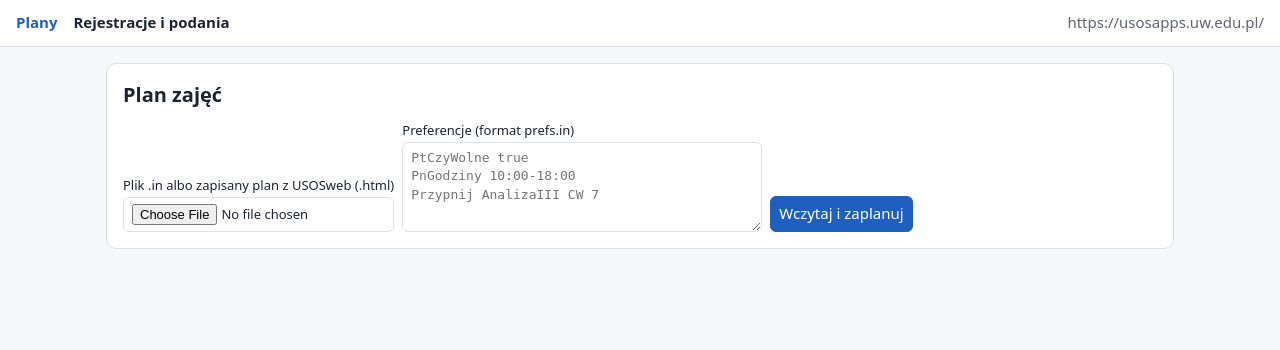
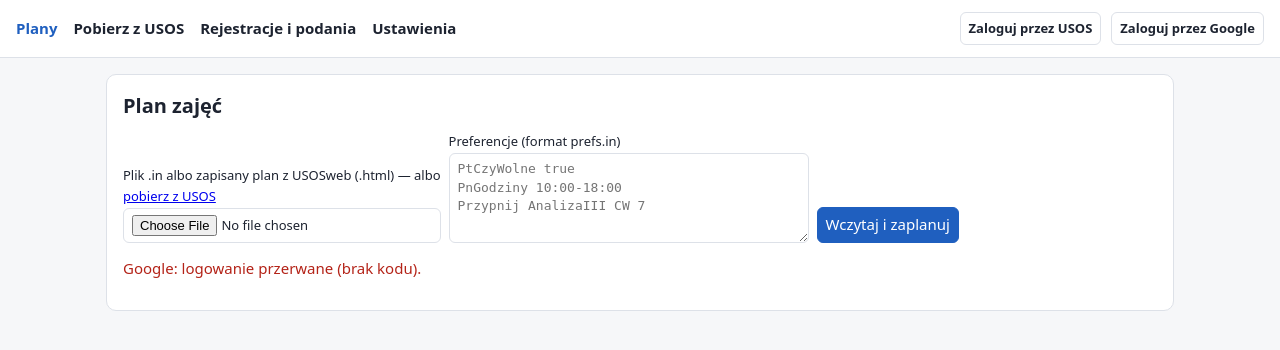
Before and after one commit to fdragowski480677/usos-planner, a FastAPI app: page / in a window 1280 px wide. Shown: the top 350 px of the page. Run offline with FastAPI, Linux system fonts and the light colour scheme.

Commit message:
GUI login with USOS and Google, settings page, fetch rounds from USOS
- header buttons: Zaloguj przez USOS (OAuth 1.0a callback flow) and Zaloguj przez Google
  (OAuth 2 redirect flow); logout links; logged-in user shown
- /settings: paste USOS consumer key, Google OAuth client JSON, semester dates,
  holidays, student data and SMTP; saved to config.yaml (0600)
- /usos: list my registration rounds, fetch a round or course codes, plan immediately
- calendar sync uses the stored Google login instead of a local-server flow
- 27 tests

Co-Authored-By: Claude Fable 5.1 <noreply@anthropic.com>

```diff
--- a/usos_planner/web/app.py
+++ b/usos_planner/web/app.py
@@ -5,6 +5,8 @@ Run with `usos-planner serve` and open http://127.0.0.1:8000.
 
 from __future__ import annotations
 
+import json
+from datetime import date, timedelta
 from pathlib import Path
 
 from fastapi import FastAPI, Form, Request, UploadFile
@@ -27,13 +29,262 @@ def create_app(cfg: Config | None = None) -> FastAPI:
     cfg = cfg or Config.load()
     app = FastAPI(title="usos-planner")
     store = CaseStore(cfg.data_dir / "cases.db")
-    state: dict = {"catalog": None, "plans": [], "source": None, "prefs": Preferences(), "errors": [], "notice": ""}
+    state: dict = {"catalog": None, "plans": [], "source": None, "prefs": Preferences(), "errors": [], "notice": "",
+                   "usos_request_token": None, "usos_user": "", "google_user": "", "google_flow_state": ""}
     app.state.cfg = cfg
     app.state.store = store
     app.state.planner = state
+    google_token = cfg.data_dir / "google_token.json"
+
+    # ----- auth helpers ---------------------------------------------------
+    def usos_client():
+        from ..usos.client import UsosClient
+
+        return UsosClient(cfg.usos, cfg.data_dir / "usos_token.json")
+
+    def refresh_usos_user() -> str:
+        try:
+            client = usos_client()
+            if client.logged_in:
+                me = client.whoami()
+                state["usos_user"] = f"{me.get('first_name', '')} {me.get('last_name', '')}".strip() or "zalogowano"
+            else:
+                state["usos_user"] = ""
+        except Exception:
+            state["usos_user"] = ""
+        return state["usos_user"]
+
+    def google_creds():
+        from ..calendar.google_sync import load_credentials
+
+        try:
+            return load_credentials(google_token)
+        except Exception:
+            return None
+
+    def refresh_google_user() -> str:
+        from ..calendar.google_sync import account_email
+
+        creds = google_creds()
+        state["google_user"] = account_email(creds) or ("zalogowano" if creds else "") if creds else ""
+        return state["google_user"]
+
+    refresh_usos_user()
+    refresh_google_user()
 
     def render(request: Request, name: str, **ctx) -> HTMLResponse:
-        return TEMPLATES.TemplateResponse(request, name, {"cfg": cfg, "fmt_time": fmt_time, "DAY_NAMES": DAY_NAMES, **ctx})
+        auth = {"usos_user": state["usos_user"], "google_user": state["google_user"]}
+        return TEMPLATES.TemplateResponse(request, name, {"cfg": cfg, "fmt_time": fmt_time, "DAY_NAMES": DAY_NAMES, "auth": auth, **ctx})
+
+    def set_catalog(cat, prefs: Preferences, source: str) -> None:
+        state.update(catalog=cat, source=source, prefs=prefs, errors=[])
+        report = solve(cat, prefs, max_plans=5)
+        state["plans"] = report.plans
+        if report.infeasible_units:
+            state["errors"] = ["Brak planu: zajęcia bez żadnej dozwolonej grupy: " + ", ".join(
+                f"{cat.courses[cat.units[u].course_id].name} {cat.units[u].class_type.value}" for u in report.infeasible_units)]
+
+    # ----- USOS login (OAuth 1.0a with callback) ---------------------------
+    @app.get("/auth/usos")
+    def auth_usos(request: Request):
+        from ..usos.client import UsosError
+
+        try:
+            client = usos_client()
+            url, req = client.begin_login(callback_uri=str(request.url_for("auth_usos_callback")))
+        except UsosError as e:
+            state["errors"] = [f"USOS: {e.message}. Wpisz klucz aplikacji w Ustawieniach."]
+            return RedirectResponse("/settings", status_code=303)
+        state["usos_request_token"] = req
+        return RedirectResponse(url, status_code=303)
+
+    @app.get("/auth/usos/callback", name="auth_usos_callback")
+    def auth_usos_callback(oauth_verifier: str = "", oauth_token: str = ""):
+        req = state.get("usos_request_token")
+        if not req or not oauth_verifier:
+            state["errors"] = ["USOS: logowanie przerwane (brak weryfikatora)."]
+            return RedirectResponse("/settings", status_code=303)
+        try:
+            usos_client().finish_login(req, oauth_verifier)
+        except Exception as e:  # oauthlib raises its own error types
+            state["errors"] = [f"USOS: logowanie nie powiodło się: {e}"]
+            return RedirectResponse("/settings", status_code=303)
+        state["usos_request_token"] = None
+        refresh_usos_user()
+        return RedirectResponse("/usos", status_code=303)
+
+    @app.get("/auth/usos/logout")
+    def auth_usos_logout():
+        try:
+            usos_client().logout()
+        except Exception:
+            pass
+        state["usos_user"] = ""
+        return RedirectResponse("/settings", status_code=303)
+
+    # ----- Google login (OAuth 2 redirect flow) ----------------------------
+    @app.get("/auth/google")
+    def auth_google(request: Request):
+        from ..calendar.google_sync import GoogleCalendarError, web_flow
+
+        try:
+            flow = web_flow(Path(cfg.calendar.google_credentials_file), str(request.url_for("auth_google_callback")))
+        except GoogleCalendarError as e:
+            state["errors"] = [str(e)]
+            return RedirectResponse("/settings", status_code=303)
+        url, flow_state = flow.authorization_url(access_type="offline", prompt="consent", include_granted_scopes="true")
+        state["google_flow_state"] = flow_state
+        return RedirectResponse(url, status_code=303)
+
+    @app.get("/auth/google/callback", name="auth_google_callback")
+    def auth_google_callback(request: Request, code: str = "", state_param: str = "", error: str = ""):
+        from ..calendar.google_sync import GoogleCalendarError, web_flow
+
+        if error or not code:
+            state["errors"] = [f"Google: logowanie przerwane ({error or 'brak kodu'})."]
+            return RedirectResponse("/settings", status_code=303)
+        try:
+            flow = web_flow(Path(cfg.calendar.google_credentials_file), str(request.url_for("auth_google_callback")))
+            flow.fetch_token(code=code)
+        except (GoogleCalendarError, Exception) as e:
+            state["errors"] = [f"Google: logowanie nie powiodło się: {e}"]
+            return RedirectResponse("/settings", status_code=303)
+        google_token.parent.mkdir(parents=True, exist_ok=True)
+        google_token.write_text(flow.credentials.to_json())
+        google_token.chmod(0o600)
+        refresh_google_user()
+        return RedirectResponse("/", status_code=303)
+
+    @app.get("/auth/google/logout")
+    def auth_google_logout():
+        if google_token.exists():
+            google_token.unlink()
+        state["google_user"] = ""
+        return RedirectResponse("/settings", status_code=303)
+
+    # ----- settings --------------------------------------------------------
+    @app.get("/settings", response_class=HTMLResponse)
+    def settings(request: Request):
+        cred = Path(cfg.calendar.google_credentials_file)
+        client_json = cred.read_text(encoding="utf-8") if cred.exists() else ""
+        errors, state["errors"] = state["errors"], []
+        notice, state["notice"] = state["notice"], ""
+        return render(request, "settings.html", usos_user=state["usos_user"], google_user=state["google_user"],
+                      google_client_json=client_json, google_configured=cred.exists(),
+                      error="; ".join(errors) if errors else "", notice=notice)
+
+    @app.post("/settings/usos")
+    def settings_usos(base_url: str = Form(...), consumer_key: str = Form(""), consumer_secret: str = Form("")):
+        base_url = base_url.strip()
+        cfg.usos.base_url = base_url if base_url.endswith("/") else base_url + "/"
+        cfg.usos.consumer_key, cfg.usos.consumer_secret = consumer_key.strip(), consumer_secret.strip()
+        cfg.save()
+        state["notice"] = "Zapisano ustawienia USOS."
+        return RedirectResponse("/settings", status_code=303)
+
+    @app.post("/settings/google")
+    def settings_google(client_json: str = Form("")):
+        text = client_json.strip()
+        if text:
+            try:
+                data = json.loads(text)
+                if not any(k in data for k in ("installed", "web")):
+                    raise ValueError("expected an OAuth client JSON with an 'installed' or 'web' section")
+            except ValueError as e:
+                state["errors"] = [f"Google: niepoprawny JSON klienta: {e}"]
+                return RedirectResponse("/settings", status_code=303)
+            dest = Path(cfg.calendar.google_credentials_file)
+            dest.write_text(json.dumps(data, indent=2), encoding="utf-8")
+            try:
+                dest.chmod(0o600)
+            except OSError:
+                pass
+            state["notice"] = "Zapisano klienta Google. Możesz się zalogować."
+        return RedirectResponse("/settings", status_code=303)
+
+    @app.post("/settings/calendar")
+    def settings_calendar(name: str = Form("Plan zajęć"), term_start: str = Form(""), term_end: str = Form(""), holidays: str = Form("")):
+        cfg.calendar.name = name.strip() or "Plan zajęć"
+        cfg.calendar.term_start, cfg.calendar.term_end = term_start.strip(), term_end.strip()
+        cfg.calendar.holidays = [h.strip() for h in holidays.split(",") if h.strip()]
+        cfg.save()
+        state["notice"] = "Zapisano ustawienia kalendarza."
+        return RedirectResponse("/settings", status_code=303)
+
+    @app.post("/settings/student")
+    async def settings_student(request: Request):
+        form = await request.form()
+        for key in cfg.student.__dataclass_fields__:
+            if key in form:
+                setattr(cfg.student, key, str(form[key]).strip())
+        cfg.save()
+        state["notice"] = "Zapisano dane studenta."
+        return RedirectResponse("/settings", status_code=303)
+
+    @app.post("/settings/mail")
+    def settings_mail(smtp_host: str = Form(""), smtp_port: int = Form(587), username: str = Form(""), password: str = Form(""), from_address: str = Form("")):
+        cfg.mail.smtp_host, cfg.mail.smtp_port = smtp_host.strip(), smtp_port
+        cfg.mail.username, cfg.mail.password, cfg.mail.from_address = username.strip(), password, from_address.strip()
+        cfg.save()
+        state["notice"] = "Zapisano ustawienia poczty."
+        return RedirectResponse("/settings", status_code=303)
+
+    # ----- fetch from USOS -------------------------------------------------
+    @app.get("/usos", response_class=HTMLResponse)
+    def usos_page(request: Request):
+        rounds, error = [], ""
+        errors, state["errors"] = state["errors"], []
+        if errors:
+            error = "; ".join(errors)
+        if state["usos_user"]:
+            from ..usos.client import UsosError
+            from ..usos.registrations import Registrations
+
+            try:
+                start = date.today() - timedelta(days=7)
+                rounds = Registrations(usos_client()).search_rounds(start.isoformat(), (start + timedelta(days=30)).isoformat())
+            except UsosError as e:
+                error = f"USOS: {e.user_message}"
+        return render(request, "usos.html", usos_user=state["usos_user"], rounds=rounds, error=error)
+
+    @app.post("/usos/fetch")
+    def usos_fetch(round_id: str = Form(""), courses: str = Form(""), term_id: str = Form("")):
+        from ..inputs.text_format import write_catalog
+        from ..inputs.usos_api import catalog_from_api
+        from ..usos.client import UsosError
+        from ..usos.registrations import Registrations
+
+        try:
+            reg = Registrations(usos_client())
+            pairs: list[tuple[str, str]] = []
+            if round_id:
+                for entry in reg.round_courses(round_id):
+                    course = entry.get("course") or {}
+                    cid = course.get("id") or entry.get("course_id")
+                    term = entry.get("term_id") or term_id
+                    if cid and term:
+                        pairs.append((cid, term))
+            for code in courses.split(","):
+                if code.strip() and term_id.strip():
+                    pairs.append((code.strip(), term_id.strip()))
+            if not pairs:
+                state["errors"] = ["Nie wybrano tury ani przedmiotów (dla kodów podaj też cykl)."]
+                return RedirectResponse("/usos", status_code=303)
+            cat = catalog_from_api(reg, pairs)
+        except UsosError as e:
+            state["errors"] = [f"USOS: {e.user_message}"]
+            return RedirectResponse("/usos", status_code=303)
+        if not cat.groups:
+            state["errors"] = ["USOS nie zwrócił żadnych terminów zajęć dla tych przedmiotów."]
+            return RedirectResponse("/usos", status_code=303)
+        uploads = cfg.data_dir / "uploads"
+        uploads.mkdir(parents=True, exist_ok=True)
+        label = f"usos-{round_id or term_id.strip()}"
+        (uploads / f"{label}.in").write_text(write_catalog(cat), encoding="utf-8")
+        meta = {c.usos_course_id: {"term_id": c.term_id, "name": c.name, "coordinators": c.coordinators} for c in cat.courses}
+        (uploads / f"{label}.meta.json").write_text(json.dumps(meta, ensure_ascii=False, indent=2), encoding="utf-8")
+        set_catalog(cat, state["prefs"], label)
+        return RedirectResponse("/", status_code=303)
 
     # ----- plans ----------------------------------------------------------
     @app.get("/", response_class=HTMLResponse)
@@ -53,12 +304,7 @@ def create_app(cfg: Config | None = None) -> FastAPI:
         except InputError as e:
             state["errors"] = [str(e)]
             return RedirectResponse("/", status_code=303)
-        state.update(catalog=cat, source=dest.name, prefs=prefs)
-        report = solve(cat, prefs, max_plans=5)
-        state["plans"] = report.plans
-        if report.infeasible_units:
-            state["errors"] = ["No plan possible: units without any allowed group: " + ", ".join(
-                f"{cat.courses[cat.units[u].course_id].name} {cat.units[u].class_type.value}" for u in report.infeasible_units)]
+        set_catalog(cat, prefs, dest.name)
         return RedirectResponse("/", status_code=303)
 
     @app.post("/replan")
@@ -108,14 +354,17 @@ def create_app(cfg: Config | None = None) -> FastAPI:
     @app.post("/plans/{index}/gcal")
     def plan_gcal(index: int, start: str = Form(""), end: str = Form("")):
         from ..calendar.dates import TermDatesError, holidays
-        from ..calendar.google_sync import GoogleCalendarError, get_service, sync_plan
+        from ..calendar.google_sync import GoogleCalendarError, service_from_credentials, sync_plan
 
         cat, plans = state["catalog"], state["plans"]
         if cat is None or not 0 <= index < len(plans):
             return RedirectResponse("/", status_code=303)
         try:
             s, e = _dates(start, end)
-            service = get_service(Path(cfg.calendar.google_credentials_file), cfg.data_dir / "google_token.json")
+            creds = google_creds()
+            if creds is None:
+                raise GoogleCalendarError("Najpierw zaloguj się przez Google (przycisk w nagłówku).")
+            service = service_from_credentials(creds)
             result = sync_plan(service, cat, plans[index], s, e, calendar_name=cfg.calendar.name,
                                tz=cfg.calendar.timezone, exdates=holidays(cfg.calendar))
         except (TermDatesError, GoogleCalendarError) as err:
--- a/usos_planner/web/templates/base.html
+++ b/usos_planner/web/templates/base.html
@@ -31,8 +31,13 @@ form.inline{display:flex;gap:8px;flex-wrap:wrap;align-items:end}label{display:fl
 <body>
 <header>
   <a href="/" class="{{ 'active' if request.url.path == '/' else '' }}">Plany</a>
+  <a href="/usos" class="{{ 'active' if request.url.path.startswith('/usos') else '' }}">Pobierz z USOS</a>
   <a href="/cases" class="{{ 'active' if request.url.path.startswith('/cases') or request.url.path.startswith('/messages') else '' }}">Rejestracje i podania</a>
-  <span class="muted" style="margin-left:auto">{{ cfg.usos.base_url }}</span>
+  <a href="/settings" class="{{ 'active' if request.url.path.startswith('/settings') else '' }}">Ustawienia</a>
+  <span style="margin-left:auto;display:flex;gap:10px;align-items:center;font-size:13px">
+    {% if auth.usos_user %}<span class="pill">USOS: {{ auth.usos_user }} <a href="/auth/usos/logout">wyloguj</a></span>{% else %}<a href="/auth/usos"><button type="button">Zaloguj przez USOS</button></a>{% endif %}
+    {% if auth.google_user %}<span class="pill">Google: {{ auth.google_user }} <a href="/auth/google/logout">wyloguj</a></span>{% else %}<a href="/auth/google"><button type="button">Zaloguj przez Google</button></a>{% endif %}
+  </span>
 </header>
 <main>{% block content %}{% endblock %}</main>
 </body>
--- a/usos_planner/web/templates/plans.html
+++ b/usos_planner/web/templates/plans.html
@@ -3,7 +3,7 @@
 <div class="card">
   <h1>Plan zajęć</h1>
   <form class="inline" method="post" action="/upload" enctype="multipart/form-data">
-    <label>Plik .in albo zapisany plan z USOSweb (.html)<input type="file" name="file" required></label>
+    <label>Plik .in albo zapisany plan z USOSweb (.html) — albo <a href="/usos">pobierz z USOS</a><input type="file" name="file" required></label>
     <label>Preferencje (format prefs.in)<textarea name="prefs_text" style="min-height:90px;width:360px" placeholder="PtCzyWolne true&#10;PnGodziny 10:00-18:00&#10;Przypnij AnalizaIII CW 7">{% if state.source %}{% for d in range(5) %}{{ DAY_NAMES[d] }}Godziny {{ fmt_time(state.prefs.hours[d][0]) }}-{{ fmt_time(state.prefs.hours[d][1]) }}
 {% endfor %}{% for d in range(5) %}{{ DAY_NAMES[d] }}CzyWolne {{ 'true' if d in state.prefs.free_days else 'false' }}
 {% endfor %}{% endif %}</textarea></label>
@@ -26,8 +26,8 @@
     <button class="primary" type="submit" title="Tworzy w Twoim koncie Google kalendarz „{{ cfg.calendar.name }}” i wpisuje do niego zajęcia">Utwórz / odśwież kalendarz „{{ cfg.calendar.name }}”</button>
     <button type="button" onclick="var f=document.getElementById('calform');var w=f.which.value;location.href='/plans/'+w+'.ics?start='+f.start.value+'&end='+f.end.value">Pobierz .ics</button>
   </form>
-  <p class="muted">Przycisk Google wymaga pliku <code>{{ cfg.calendar.google_credentials_file }}</code> (klient OAuth „Desktop app” z Google Cloud Console; przy pierwszym użyciu otworzy się okno zgody).
-     Plik .ics zaimportujesz ręcznie: Google Calendar → Ustawienia → Import i eksport. Święta z <code>calendar.holidays</code> są pomijane.</p>
+  <p class="muted">Przycisk Google wymaga zalogowania przez Google (nagłówek; klucz aplikacji ustawia się raz w Ustawieniach).
+     Plik .ics zaimportujesz ręcznie: Google Calendar → Ustawienia → Import i eksport. Dni wolne z Ustawień są pomijane.</p>
 </div>
 {% endif %}
 
```
Also changed, not shown: tests/test_web.py (+66 -1 lines), usos_planner/calendar/google_sync.py (+43 -0 lines), usos_planner/config.py (+19 -1 lines), usos_planner/usos/client.py (+10 -3 lines), usos_planner/web/templates/settings.html (added, +64 -0 lines), usos_planner/web/templates/usos.html (added, +25 -0 lines), README.md.
